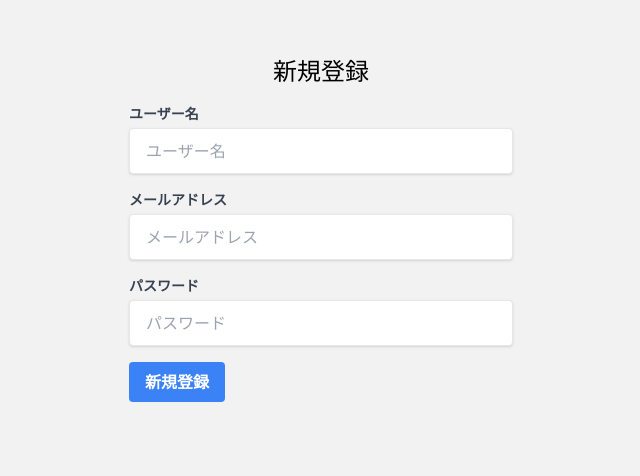
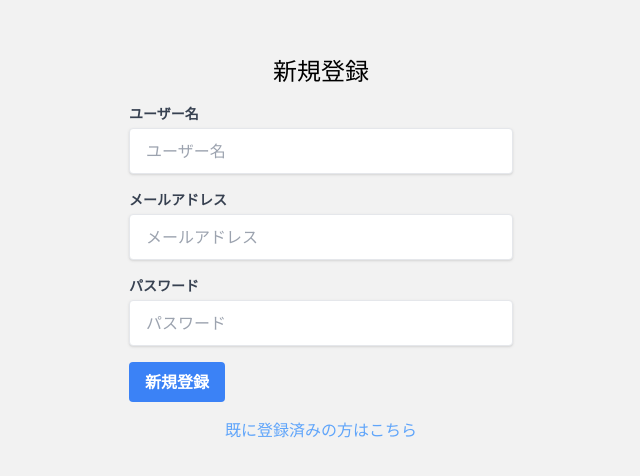
Before and after one commit to Kens04/auth-form-with-nextjs, a Next.js app: page /auth/signup in a window 1280 px wide. Shown: the top 476 px of the page, without its empty margins (319-959 px from the left). Built offline with nearby package versions, Linux system fonts and the light colour scheme.

Commit message:
新規登録とログインページ間を移動できるリンクを設置

```diff
--- a/src/app/auth/login/page.tsx
+++ b/src/app/auth/login/page.tsx
@@ -3,6 +3,7 @@
 import Button from "@/app/features/auth/components/Button";
 import InputFiled from "@/app/features/auth/components/InputFiled";
 import { useLoginForm } from "@/app/features/auth/hooks/useLoginForm";
+import Link from "next/link";
 import React from "react";
 
 const Login = () => {
@@ -40,6 +41,12 @@
           </Button>
         </div>
       </form>
+      <Link
+        href={"/auth/signup"}
+        className="mt-4 block text-center text-blue-400"
+      >
+        初めてご利用の方はこちら
+      </Link>
     </div>
   );
 };
--- a/src/app/auth/signup/page.tsx
+++ b/src/app/auth/signup/page.tsx
@@ -3,6 +3,7 @@
 import Button from "@/app/features/auth/components/Button";
 import InputFiled from "@/app/features/auth/components/InputFiled";
 import { useSignupForm } from "@/app/features/auth/hooks/useSignupForm";
+import Link from "next/link";
 import React from "react";
 
 const Signup = () => {
@@ -52,6 +53,12 @@
           </Button>
         </div>
       </form>
+      <Link
+        href={"/auth/login"}
+        className="mt-4 block text-center text-blue-400"
+      >
+        既に登録済みの方はこちら
+      </Link>
     </div>
   );
 };
```
